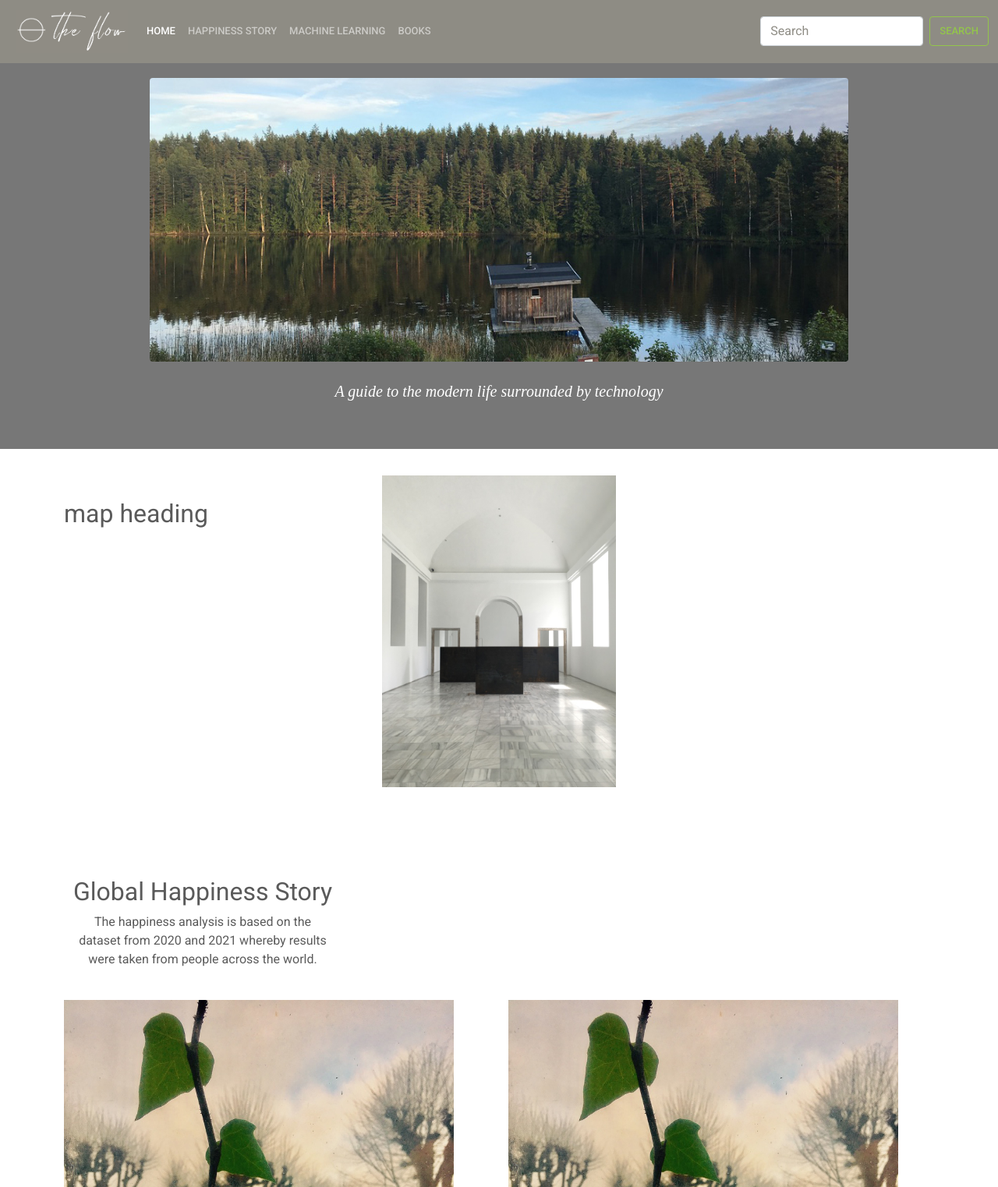
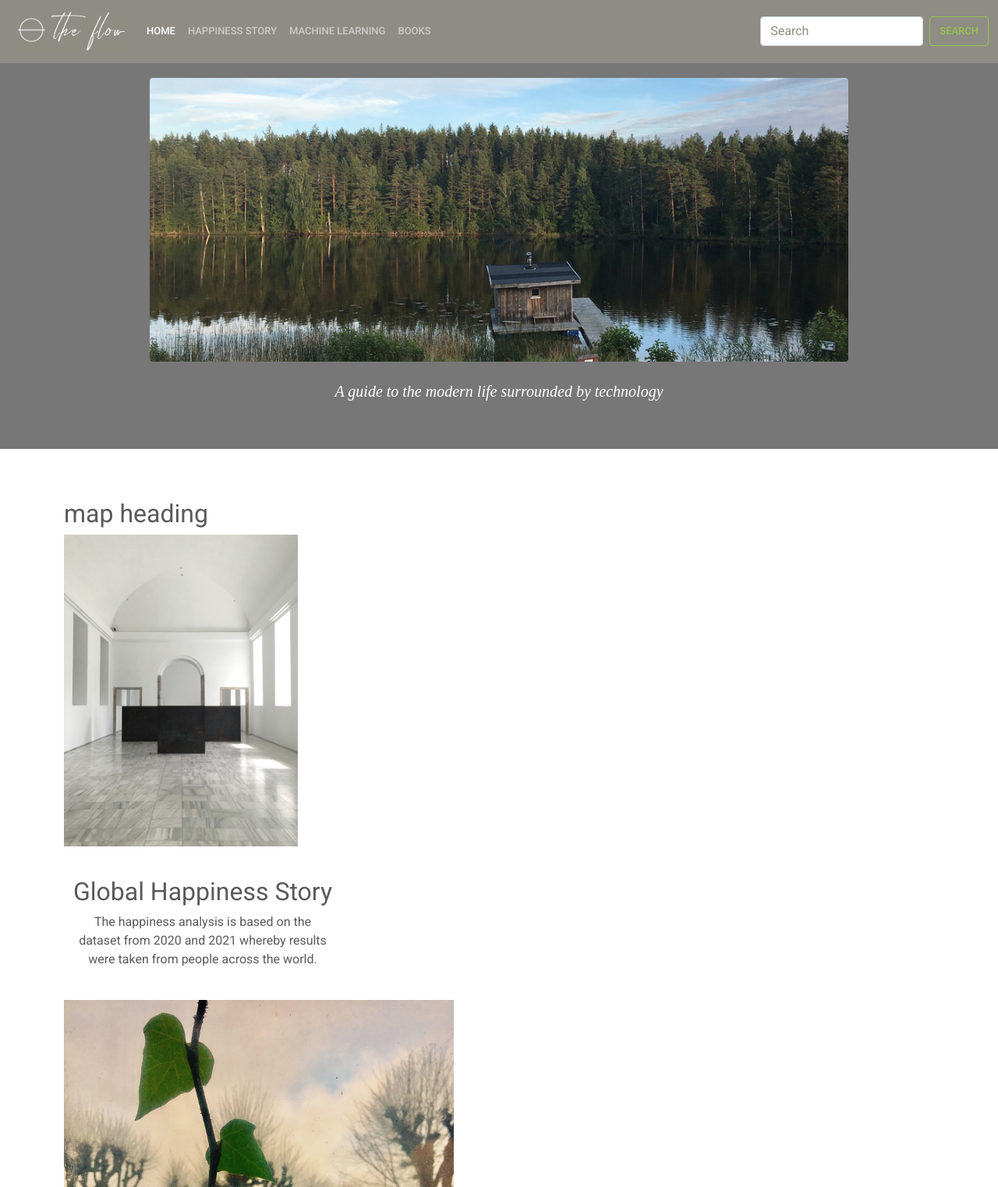
Before and after one commit to annabelcheong/project3, a Flask app: page / in a window 1280 px wide. Shown: the top 1523 px of the page at 78% size. Run offline with Flask 2, Linux system fonts and the light colour scheme; some libraries are stand-ins or nearby versions.

Commit message:
fixed first section spacing of index html

```diff
--- a/templates/index.html
+++ b/templates/index.html
@@ -163,10 +163,15 @@
 
       <div class="col-lg-12">
         <h2>map heading</h2>
-        <img class="map_pic img-fluid" src="static/images/museo1.png" alt="Girl in a jacket" width="300" height="50">
       </div>
-<!--
+
       <div class="col-lg-12">
+        <img class="img-fluid" src="static/images/museo1.png" alt="Girl in a jacket" width="300" height="50">
+      </div>
+
+    </div>
+
+      <!-- <div class="col-lg-12">
 
       <div class='tableauPlaceholder' id='viz1621440265966' style='position: relative'>
         <noscript><a href='#'>
@@ -191,7 +196,9 @@
       vizElement.parentNode.insertBefore(scriptElement, vizElement);
       </script>
 
-      </div> -->
+      </div>  -->
+
+    <div class="row">
 
       <div class="col-lg-4">
         <h2><br>Global Happiness Story</h2>
@@ -233,8 +240,8 @@
 
       </div>
 
-
-
+    </div>
+    <!-- div class row ends -->
 
 
 
```
